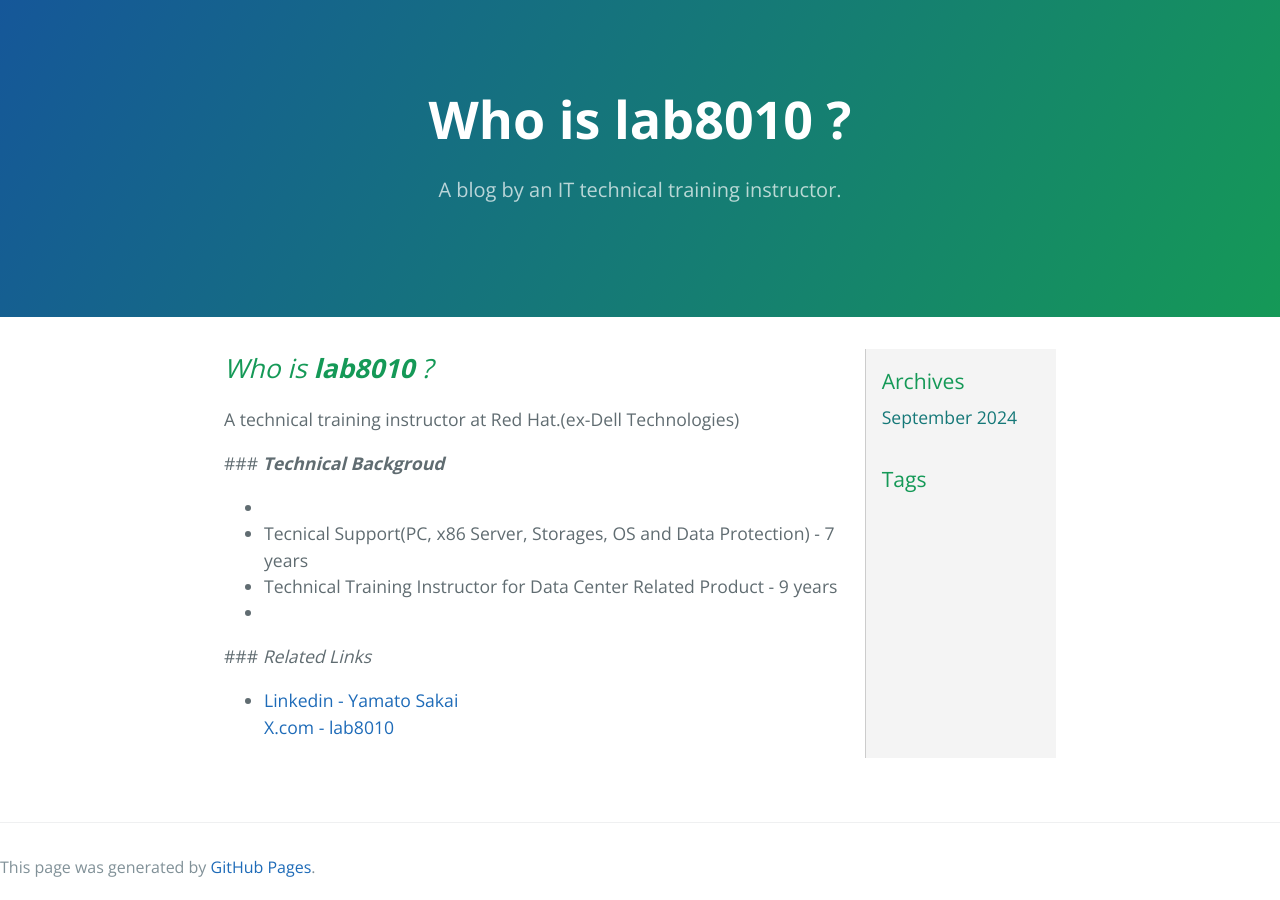
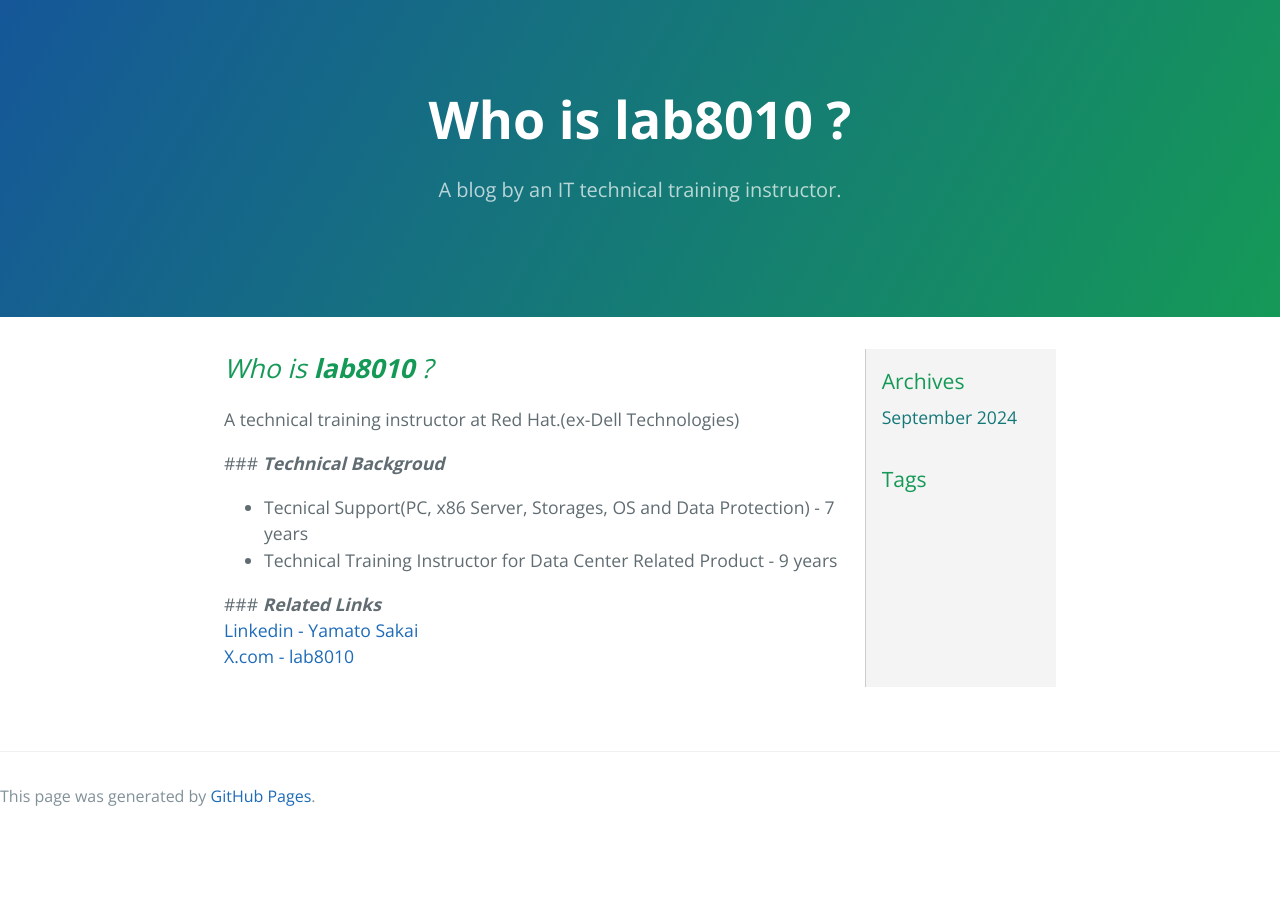
Before and after one commit to Lab8010/lab8010.github.io, a Jekyll site: the page built from index.md, in a window 1280 px wide. Built offline with Jekyll 4.4.1, drawn with Linux system fonts in a browser that asks for light colours; our own code applies the rules of GitHub Pages for plain Markdown files.

Commit message:
Fix some error

```diff
--- a/index.md
+++ b/index.md
@@ -4,13 +4,11 @@ A technical training instructor at Red Hat.(ex-Dell Technologies)
 
 ###
 ***Technical Backgroud***
--
 - Tecnical Support(PC, x86 Server, Storages, OS and Data Protection) - 7 years
 - Technical Training Instructor for Data Center Related Product - 9 years
--
+
 
 ###
-*Related Links*
--
+***Related Links***
 [Linkedin - Yamato Sakai](https://www.linkedin.com/in/yamato-sakai/)
 [X.com - lab8010](https://x.com/lab8010)
```
